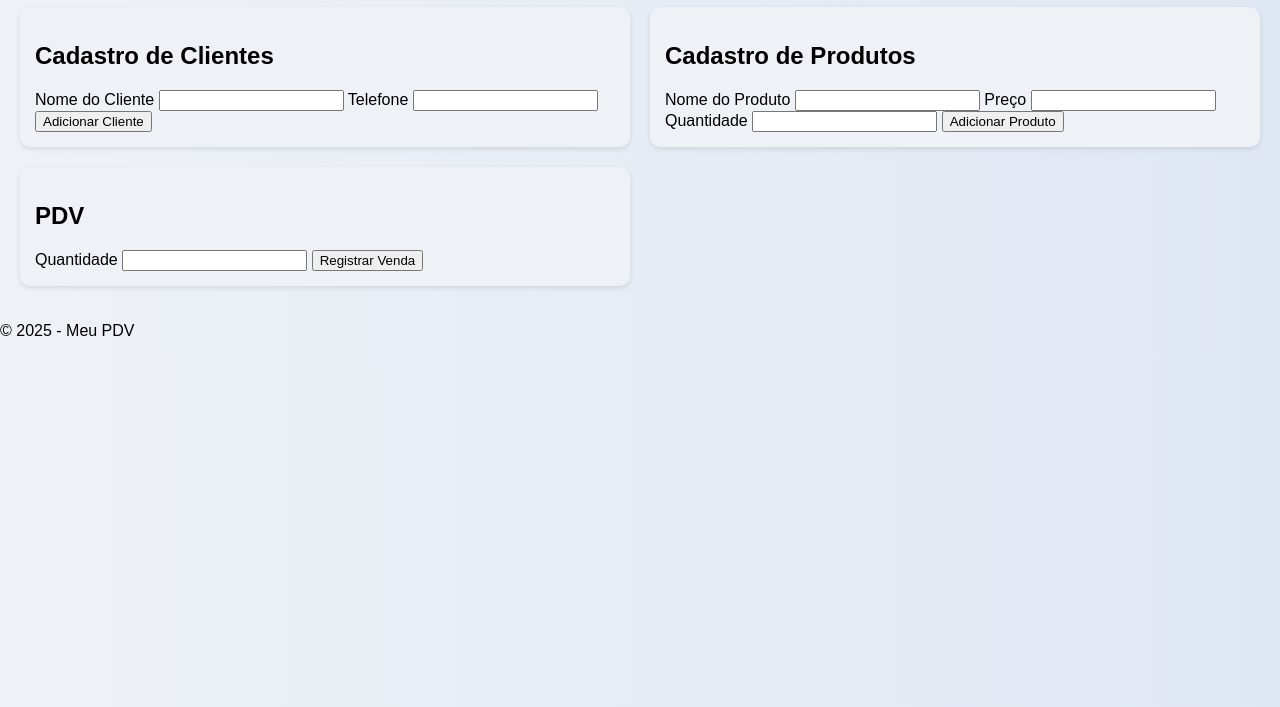
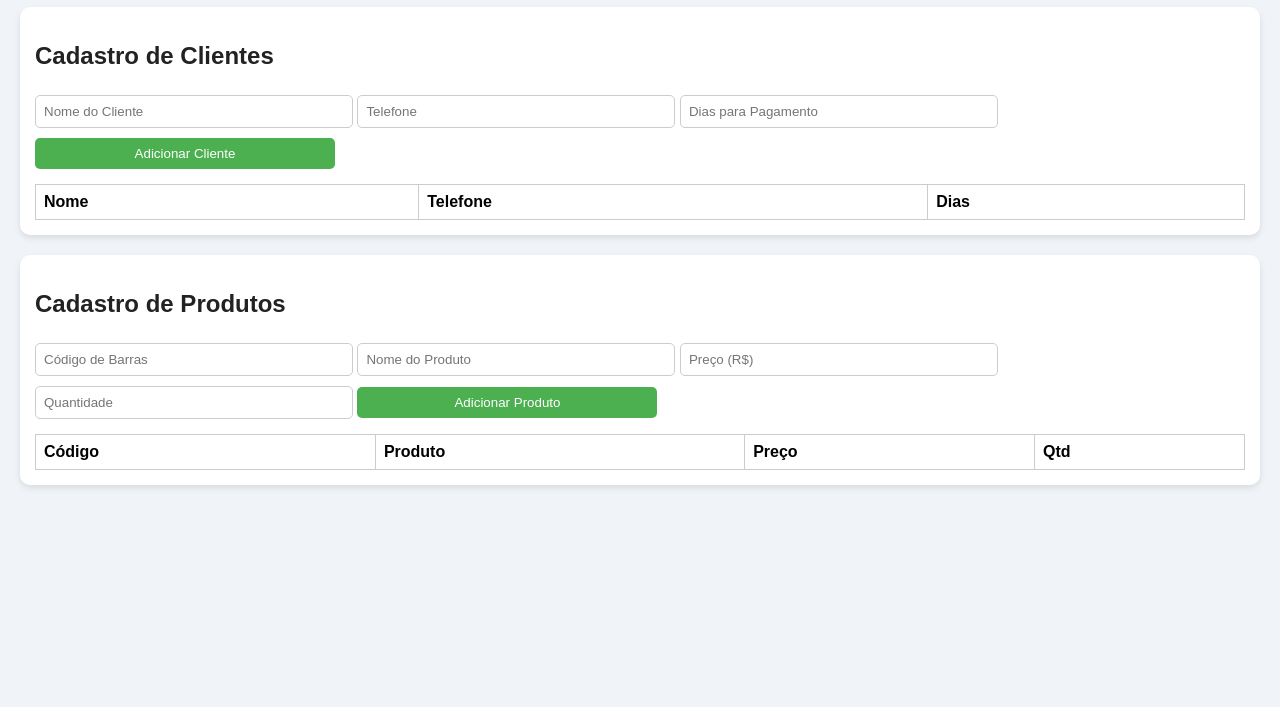
Before and after one commit to sergiocargo/ProjetoPDV, a plain HTML site: page index.html in a window 1280 px wide. Shown: the part 93-800 px from the top of the page. Drawn offline with Linux system fonts and the light colour scheme.

Commit message:
Atualiza PDV completo com código de barras e layout

```diff
--- a/index.html
+++ b/index.html
@@ -1,55 +1,74 @@
 <!DOCTYPE html>
-<html lang="pt-BR">
+<html lang="pt-br">
 <head>
   <meta charset="UTF-8">
   <meta name="viewport" content="width=device-width, initial-scale=1.0">
-    <title>Projeto PDV</title>
-    <link rel="stylesheet" href="style.css">
+  <title>Meu PDV</title>
+  <style>
+    body {
+      font-family: Arial, sans-serif;
+      margin: 0;
+      padding: 20px;
+      background-color: #f0f4f8;
+    }
+    h1 { text-align: center; color: #333; }
+    h2 { margin-top: 20px; color: #222; }
+    section {
+      background-color: #fff;
+      padding: 15px;
+      margin-bottom: 20px;
+      border-radius: 10px;
+      box-shadow: 0 3px 6px rgba(0,0,0,0.1);
+    }
+    input, button, select {
+      padding: 8px;
+      margin: 5px 0;
+      width: 100%;
+      max-width: 300px;
+      border-radius: 5px;
+      border: 1px solid #ccc;
+    }
+    button {
+      background-color: #4CAF50;
+      color: white;
+      border: none;
+      cursor: pointer;
+    }
+    button:hover { background-color: #45a049; }
+    table { width: 100%; border-collapse: collapse; margin-top: 10px; }
+    th, td { border: 1px solid #ccc; padding: 8px; text-align: left; }
+    @media(max-width:600px){
+      input, button, select { width: 100%; }
+    }
+  </style>
 </head>
 <body>
-    <header>
-        <h1>Projeto PDV</h1>
-    </header>
 
-    <main>
-        <!-- Cadastro de Clientes -->
-        <section id="clientes">
+<h1>Meu PDV</h1>
+
+<section>
   <h2>Cadastro de Clientes</h2>
-            <label>Nome do Cliente</label>
-            <input type="text" id="nomeCliente">
-
-            <label>Telefone</label>
-            <input type="text" id="telefoneCliente">
-
+  <input type="text" id="clienteNome" placeholder="Nome do Cliente">
+  <input type="text" id="clienteTelefone" placeholder="Telefone">
+  <input type="number" id="clienteDias" placeholder="Dias para Pagamento">
   <button onclick="adicionarCliente()">Adicionar Cliente</button>
+  <table id="tabelaClientes">
+    <thead>
+      <tr><th>Nome</th><th>Telefone</th><th>Dias</th></tr>
+    </thead>
+    <tbody></tbody>
+  </table>
 </section>
 
-        <!-- Cadastro de Produtos -->
-        <section id="produtos">
+<section>
   <h2>Cadastro de Produtos</h2>
-            <label>Nome do Produto</label>
-            <input type="text" id="nomeProduto">
-
-            <label>Preço</label>
-            <input type="number" id="precoProduto">
-
-            <label>Quantidade</label>
-            <input type="number" id="qtdProduto">
-
+  <input type="text" id="produtoCodigo" placeholder="Código de Barras">
+  <input type="text" id="produtoNome" placeholder="Nome do Produto">
+  <input type="number" id="produtoPreco" placeholder="Preço (R$)" step="0.01">
+  <input type="number" id="produtoQtd" placeholder="Quantidade">
   <button onclick="adicionarProduto()">Adicionar Produto</button>
-        </section>
-
-        <!-- PDV -->
-        <section id="pdv">
-            <h2>PDV</h2>
-            <label>Quantidade</label>
-            <input type="number" id="qtdVenda">
-
-            <button onclick="registrarVenda()">Registrar Venda</button>
-        </section>
-    </main>
-
-    <footer>
-        <p>© 2025 - Meu PDV</p>
-    </footer>
-</body>
+  <table id="tabelaProdutos">
+    <thead>
+      <tr><th>Código</th><th>Produto</th><th>Preço</th><th>Qtd</th></tr>
+    </thead>
+    <tbod
--- a/style.css
+++ b/style.css
@@ -1,27 +1,35 @@
 body {
   font-family: Arial, sans-serif;
   margin: 0;
-  padding: 0;
-  background: linear-gradient(to right, #eef2f7, #dfe7f3);
+  padding: 20px;
+  background-color: #f0f4f8;
 }
-
-main {
-  display: grid;
-  grid-template-columns: 1fr;
-  gap: 20px;
-  padding: 20px;
+h1 { text-align: center; color: #333; }
+h2 { margin-top: 20px; color: #222; }
+section {
+  background-color: #fff;
+  padding: 15px;
+  margin-bottom: 20px;
+  border-radius: 10px;
+  box-shadow: 0 3px 6px rgba(0,0,0,0.1);
 }
-
-section {
-  background: #eef2f7;
-  padding: 15px;
-  border-radius: 10px;
-  box-shadow: 0 2px 5px rgba(0,0,0,0.1);
+input, button, select {
+  padding: 8px;
+  margin: 5px 0;
+  width: 100%;
+  max-width: 300px;
+  border-radius: 5px;
+  border: 1px solid #ccc;
 }
-
-/* Quando a tela for maior que 768px (computador) */
-@media (min-width: 768px) {
-  main {
-    grid-template-columns: 1fr 1fr;
-  }
+button {
+  background-color: #4CAF50;
+  color: white;
+  border: none;
+  cursor: pointer;
 }
+button:hover { background-color: #45a049; }
+table { width: 100%; border-collapse: collapse; margin-top: 10px; }
+th, td { border: 1px solid #ccc; padding: 8px; text-align: left; }
+@media(max-width:600px){
+  input, button, select { width: 100%; }
+}
```
Also changed, not shown: script.js (+95 -29 lines). Lines whose indentation alone changed are shown as unchanged.
